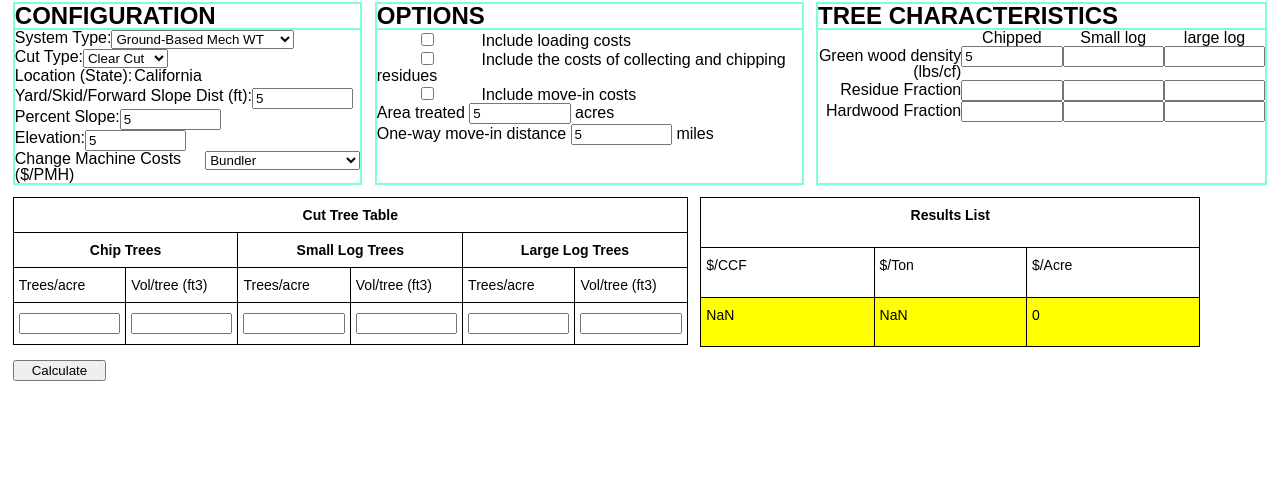
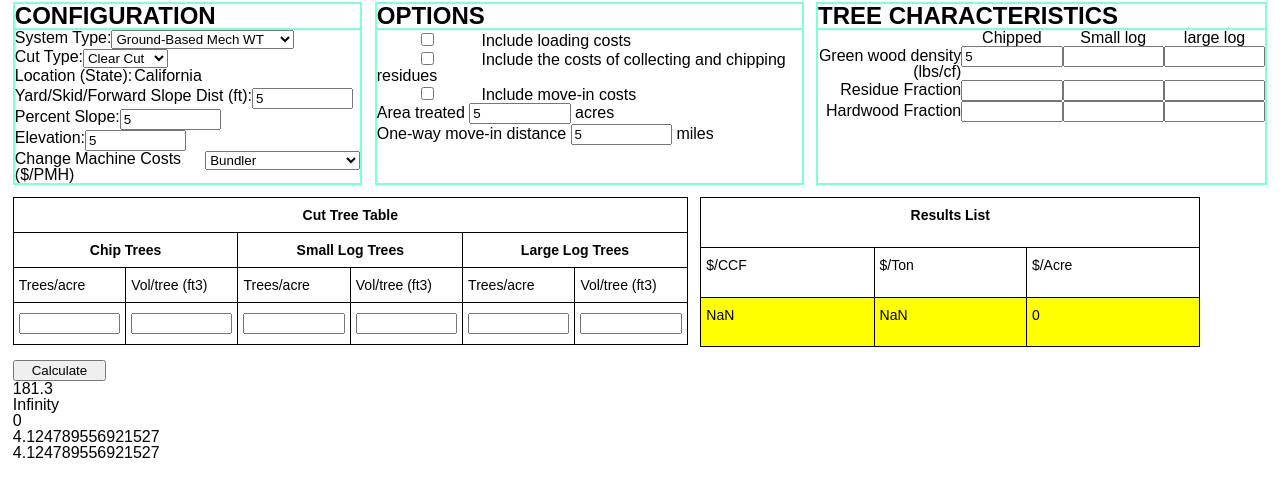
Before and after one commit to ucdavis/fuel-reduction-cost-simulator, a plain HTML site: page Code/frcs.html in a window 1280 px wide. Both pictures are taken after typing "5", "5", "5", "5", "5", "5" into the empty fields and a click on the input "Calculate". Shown: the part 81-578 px from the top of the page. Drawn offline with Linux system fonts and the light colour scheme.

Commit message:
add Fell&Bunch IA

```diff
--- a/Code/frcs.html
+++ b/Code/frcs.html
@@ -194,6 +194,12 @@
         </div>
         <input type="submit" value="Calculate">
         </form>
+        <p id="output_text"/>
+        <p id="output_text2"/>
+        <p id="output_text3"/>
+        <p id="output_text4"/>
+        <p id="output_text5"/>
+        <p id="output_text6"/>
     </main>
     <script type="text/javascript" src="frcs.js"></script>
 </body>
--- a/Code/frcs.js
+++ b/Code/frcs.js
@@ -26,6 +26,8 @@
     ChipLooseResiduesFromLogTreesLess80cf, FellAndBunchTreesLess80cf, ManualFellLimbBuckTreesLarger80cf,
     SkidBunchedAllTrees, ProcessLogTreesLess80cf, LoadLogTrees, ChipWholeTrees, Stump2Truck4PrimaryProductWithoutMovein,
     TotalPerAcre, TotalPerBoleCCF, TotalPerGT;
+//Fell&Bunch
+let DistBetweenTrees,TimePerTreeIA,VolPerPMHIA,CostPerPMHIA,CostPerCCFIA,RelevanceIA;
 //Assumption variables
 // var MaxManualTreeVol, MaxMechTreeVol, MoistureContentFraction, LogLength, LoadWeightLog, LoadWeightChip,
 //     CTLTrailSpacing, HdwdCostPremium, ResidueRecovFracWT, ResidueRecovFracCTL;
@@ -132,7 +134,7 @@
     DBHCT = Math.sqrt((TreeVolCT+3.675)/0.216);
     DBHSLT = Math.sqrt((TreeVolSLT+3.675)/0.216);
     DBHLLT = Math.sqrt((TreeVolLLT+3.675)/0.216);
-    DBHST = TreeVolST>0 ? Math.sqrt((RemovalsCT*DBHCT^2+RemovalsSLT*DBHSLT^2)/RemovalsST) : 0;
+    DBHST = TreeVolST>0 ? Math.sqrt((RemovalsCT*Math.pow(DBHCT,2)+RemovalsSLT*Math.pow(DBHSLT,2))/RemovalsST) : 0;
     DBHALT = TreeVolALT>0 ? Math.sqrt((RemovalsSLT*DBHSLT^2+RemovalsLLT*DBHLLT^2)/RemovalsALT) : 0;
     DBH= Math.sqrt((RemovalsCT*DBHCT^2+RemovalsALT*DBHALT^2)/Removals);
 //Tree Height
@@ -249,6 +251,18 @@
     let CostChipLooseRes=7.37;
     let InLimits1=1;
 /*---------hardcoded-----------*/
+/*--------------Fell&Bunch START---------------------------*/
+    let PMH_DriveToTree=181.30; //Todo: (hardcoded)
+    DistBetweenTrees=Math.sqrt(43560/Math.max(RemovalsST,1));
+    // I. Drive-To-Tree
+    // A) Melroe Bobcat (Johnson, 79)
+    TimePerTreeIA =0.204+0.00822*DistBetweenTrees+0.02002*DBHST+0.00244*Slope;
+    VolPerPMHIA = TreeVolST/(TimePerTreeIA/60);
+    CostPerPMHIA =PMH_DriveToTree;
+    CostPerCCFIA =100*CostPerPMHIA/VolPerPMHIA;
+    RelevanceIA =(DBHST<10?1:(DBHST<15?3-DBHST/5:0))*(Slope<10?1:(Slope<20?2-Slope/10:0));
+
+/*------------Fell&Bunch END---------------------------*/
 
     ChipLooseResiduesFromLogTreesLess80cf=CostChipLooseRes*CalcResidues*ResidueRecoveredOptional*InLimits1;
     FellAndBunchTreesLess80cf=CostFellBunch*VolPerAcreST/100*InLimits1;
@@ -276,12 +290,19 @@
     for (var i = 0; i < output.length; i++) {
         output[i].style.background = "yellow";
     }
+// test
+    // var a=Math.sqrt((RemovalsCT*Math.pow(DBHCT,2)+RemovalsSLT*Math.pow(DBHSLT,2))/RemovalsST);
 
-//test
-    // outputText= TotalPerAcre;
-    // document.getElementById("output_text").innerHTML = outputText;
-    // outputText2=TotalPerBoleCCF;
-    // document.getElementById("output_text2").innerHTML = outputText2;
-    // outputText3=TotalPerGT;
-    // document.getElementById("output_text3").innerHTML = outputText3;
+    outputText= CostPerPMHIA;
+    document.getElementById("output_text").innerHTML = outputText;
+    outputText2= CostPerCCFIA;
+    document.getElementById("output_text2").innerHTML = outputText2;
+    outputText3=VolPerPMHIA;
+    document.getElementById("output_text3").innerHTML = outputText3;
+    outputText4=DBHCT;
+    document.getElementById("output_text4").innerHTML = outputText4;
+    outputText5=DBHSLT;
+    document.getElementById("output_text5").innerHTML = outputText5;
+    outputText6=a;
+    document.getElementById("output_text6").innerHTML = outputText6;
 }
```
Also changed, not shown: 2 other files.
